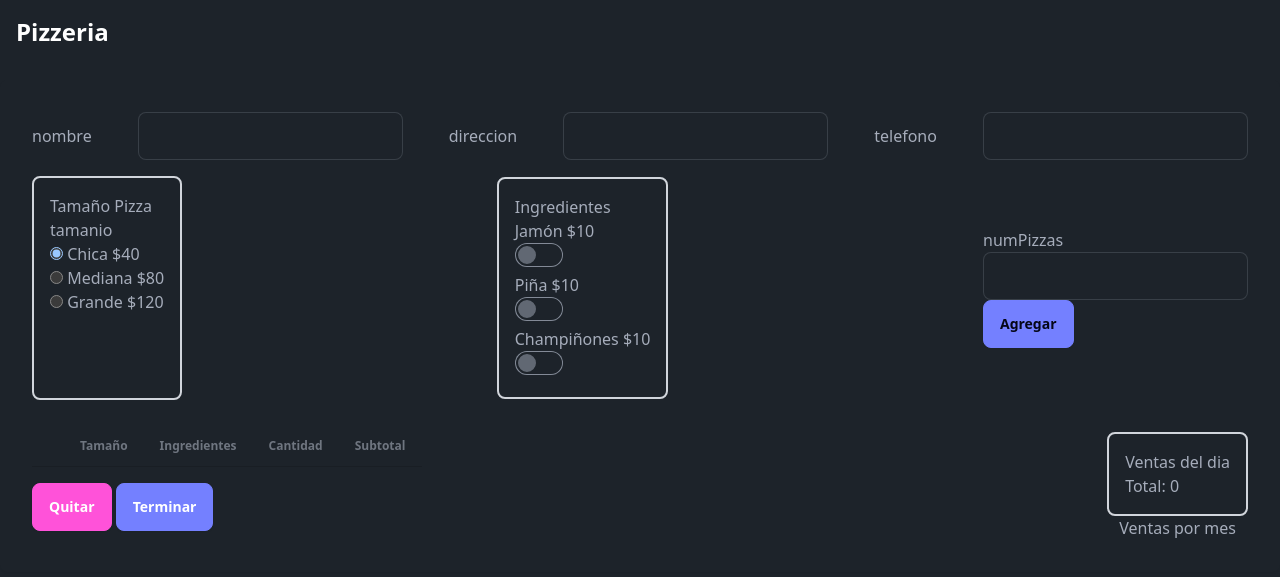
After one commit to IDGS-801-21000016/Practicas_BD_IDGS801, a Flask app: page /pizza in a window 1280 px wide. The commit adds this page. Shown: the top 577 px of the page. Run offline with Flask 3, Linux system fonts and the light colour scheme; lists and menus that the app fills with data are empty; some libraries are stand-ins or nearby versions.

Commit message:
JURH 6/3/2024 practica pizzeria

```diff
--- a/forms.py
+++ b/forms.py
@@ -1,6 +1,6 @@
 
 from flask_wtf import Form
-from wtforms import StringField, IntegerField, EmailField,FloatField
+from wtforms import StringField, IntegerField, EmailField,FloatField,RadioField,BooleanField
 # importamos los validadores de WTForms
 from wtforms.validators import DataRequired, Length, Email
 
@@ -13,8 +13,21 @@ class UserForm(Form):
     email = EmailField('email', validators=[DataRequired(message="El campo es requerido"), Email(message="Ingresa un email valido")])
 
 class EmpleadoForm(Form):
+    id = StringField('id')
     nombre = StringField('nombre',validators=[DataRequired(message="El campo es requerido"), Length(4, 50, "Ingresa un nombre valido")])
     dirección = StringField('direccion', validators=[DataRequired(message="El campo es requerido")])
     telefono = StringField('telefono', validators=[Length(4, 50, "Ingresa un telefono valido min 4 max 50"), DataRequired(message="El campo es requerido")])
     correo = EmailField('correo', validators=[DataRequired(message="El campo es requerido"), Email(message="Ingresa un email valido")])
     sueldo = FloatField('sueldo', validators=[DataRequired(message="El campo es requerido")])
+
+
+class PizzeriaForm(Form):
+    id = StringField('id')
+    Nombre = StringField('nombre',validators=[DataRequired(message="El campo es requerido"), Length(4, 50, "Ingresa un nombre valido")])
+    Direccion = StringField('direccion', validators=[DataRequired(message="El campo es requerido")])
+    Telefono = StringField('telefono', validators=[Length(4, 50, "Ingresa un telefono valido min 4 max 50"), DataRequired(message="El campo es requerido")])
+    NumPizzas = IntegerField('numPizzas', validators=[DataRequired(message="El campo es requerido")])
+    Tamanio = RadioField('tamanio', choices=[('chica', 'Chica $40'), ('mediana', 'Mediana $80'), ('grande', 'Grande $120')], validators=[DataRequired(message="El campo es requerido")], default='chica')
+    Jamon = BooleanField('Jamón $10', default=False)
+    Pina = BooleanField('Piña $10', default=False)
+    Champinones = BooleanField('Champiñones $10', default=False)
--- a/main.py
+++ b/main.py
@@ -1,4 +1,4 @@
-from flask import Flask, render_template, request
+from flask import Flask, render_template, request, jsonify
 from forms import UserForm
 from flask import flash,redirect
 from flask import g
@@ -6,8 +6,10 @@ from flask_wtf.csrf import CSRFProtect
 from config import DevConfig
 app = Flask(__name__)
 from models import db
-from forms import UserForm,EmpleadoForm
-from models import Alumnos,Empleados
+from forms import UserForm,EmpleadoForm,PizzeriaForm
+from models import Alumnos,Empleados,Pizza,Cliente,detalle_pizza_compra,ventaFinal
+import json
+import datetime
 
 
 
@@ -30,6 +32,146 @@ def index():
         return render_template('index.html', form=usuario_form)
 
 
+
+@app.route('/ventasByDayOrMonth', methods=['POST'])
+def ventasByDayOrMonth():
+    dayOrMonth  = request.json["dayOrMonth"]
+    ventas = ventaFinal.query.all()
+
+    # Filtrar las ventas que se hicieron el mismo día sacando del date el día de hoy
+    if dayOrMonth == "day":
+        ventas = [venta_to_dict(venta) for venta in ventas if venta.fecha_compra.date() == datetime.datetime.now().date()]
+        total_ventas = sum(venta["total"] for venta in ventas)
+
+        return jsonify({"total_ventas": total_ventas, "ventas": ventas})
+    else:
+        ventas = [venta_to_dict(venta) for venta in ventas if venta.fecha_compra.month == datetime.datetime.now().month]
+        total_ventas = sum(venta["total"] for venta in ventas)
+
+        return jsonify({"total_ventas": total_ventas, "ventas": ventas})
+
+def venta_to_dict(venta):
+    return {
+        "id": venta.id,
+        "nombreCliente": venta.nombreCliente,
+        "total": venta.total,
+    }
+
+
+
+@app.route('/pizza', methods=['GET', 'POST', 'DELETE', 'PUT'])
+def pizza():
+    pizzeria_form = PizzeriaForm(request.form)
+    precio_pizza = {
+        "chica": 40,
+        "mediana": 80,
+        "grande": 120
+    }
+    ventas = ventaFinal.query.all()
+    #filtrar las ventas que se hicieron el mismo dia sacando del date el dia de hoy
+    ventas = [venta.__dict__ for venta in ventas if venta.fecha_compra.date() == datetime.datetime.now().date()]
+    print(f"Ventas del dia: {ventas}")
+
+    total_ventas = lambda ventas: sum([venta["total"] for venta in ventas])
+
+    if request.method == 'PUT':
+        #aqui se agregan las pizzas a la tabla ventaFinal
+        id_cliente = request.json["id_cliente"]
+        id_pizza = request.json["ids"]
+
+
+
+        pizzas=[]
+        #convertir el string a un arreglo de enteros
+        id_pizza = json.loads(id_pizza)
+
+        #obtenemos todas las pizzas del cliente para calcular el total
+        for id_pizza in id_pizza:
+                pizza = Pizza.query.filter_by(id=id_pizza).first()
+                pizzas.append(pizza)
+
+        pizzas = [pizza.__dict__ for pizza in pizzas]
+
+        cliente = Cliente.query.filter_by(id=id_cliente).first()
+
+        precio_Total =  0
+        for pizza in pizzas:
+                precio_Total += pizza["numPizzas"] * precio_pizza[pizza["tamanio"]] +(10 if pizza["jamon"] else 0) + (10 if pizza["pina"] else 0) + (10 if pizza["champinones"] else 0)
+
+        #agregar ahora so en ventasFinal
+
+        venta = ventaFinal(nombreCliente=cliente.nombre, total=precio_Total)
+        db.session.add(venta)
+        db.session.commit()
+
+        #limpiar los datos de pizzeria_form
+        pizzeria_form.process()
+
+        return render_template('pizza.html', form=pizzeria_form, ventas=ventas, total_ventas=total_ventas(ventas))
+
+    if request.method == 'DELETE':
+        idsToDelete = request.json["idsToDelete"]
+        id_cliente  = request.json["id_cliente"]
+        print(f"idsToDelete: {idsToDelete} del id_cliente: {id_cliente}")
+        #convertir el string a un arreglo de enteros
+        idsToDelete = json.loads(idsToDelete)
+
+        # convertir los ids a enteros
+        for id_pizza in idsToDelete:
+                print(f"Eliminando pizza con id: {id_pizza}")
+                #eliminar la pizza primero de la tabla detalle_pizza_compra
+                detalle = detalle_pizza_compra.query.filter_by(id_cliente=id_cliente, id_pizza=id_pizza).first()
+                db.session.delete(detalle)
+                db.session.commit()
+                pizza = Pizza.query.filter_by(id=id_pizza).first()
+                db.session.delete(pizza)
+                db.session.commit()
+        pizzas = db.session.query(Pizza).join(detalle_pizza_compra).filter(detalle_pizza_compra.id_cliente == id_cliente).all()
+        pizzas = [pizza.__dict__ for pizza in pizzas]
+        pizzeria_form.id.data = id_cliente  # Asignar el ID al formulario
+        #agregar al arreglo de pizzas el subtotal de cada pizza que es numPizzas * precio_pizza[tamanio]
+        for pizza in pizzas:
+            pizza["subtotal"] = pizza["numPizzas"] * precio_pizza[pizza["tamanio"]] +(10 if pizza["jamon"] else 0) + (10 if pizza["pina"] else 0) + (10 if pizza["champinones"] else 0)
+        return render_template('pizza.html', form=pizzeria_form, pizzas=pizzas, ventas=ventas, total_ventas=total_ventas(ventas))
+
+    if request.method == 'POST' and pizzeria_form.validate():
+        id_cliente = pizzeria_form.id.data
+        if not id_cliente:  # Si el ID del cliente no está en el formulario, crear uno nuevo
+            cliente = Cliente(nombre=pizzeria_form.Nombre.data, direccion=pizzeria_form.Direccion.data, telefono=pizzeria_form.Telefono.data)
+            db.session.add(cliente)
+            db.session.commit()
+            id_cliente = cliente.id  # Obtener el ID del cliente creado
+
+        print(f"Cliente: {id_cliente}")
+        pizzeria_form.id.data = id_cliente  # Asignar el ID al formulario
+
+        pizza = Pizza(numPizzas=pizzeria_form.NumPizzas.data, tamanio=pizzeria_form.Tamanio.data, jamon=pizzeria_form.Jamon.data, pina=pizzeria_form.Pina.data, champinones=pizzeria_form.Champinones.data)
+        db.session.add(pizza)
+        db.session.commit()
+
+        detalle = detalle_pizza_compra(id_cliente=id_cliente, id_pizza=pizza.id)
+        db.session.add(detalle)
+        db.session.commit()
+
+        pizzas = db.session.query(Pizza).join(detalle_pizza_compra).filter(detalle_pizza_compra.id_cliente == id_cliente).all()
+        pizzas = [pizza.__dict__ for pizza in pizzas]
+        #agregar al arreglo de pizzas el subtotal de cada pizza que es numPizzas * precio_pizza[tamanio]
+        for pizza in pizzas:
+            pizza["subtotal"] = pizza["numPizzas"] * precio_pizza[pizza["tamanio"]] +(10 if pizza["jamon"] else 0) + (10 if pizza["pina"] else 0) + (10 if pizza["champinones"] else 0)
+
+
+
+
+        print(f"Las pizzas acumuladas son: {pizzas}")
+
+        return render_template('pizza.html', form=pizzeria_form, pizzas=pizzas, ventas=ventas, total_ventas=total_ventas(ventas))
+
+    #regresar las ventas que se hicieron el mismo dia
+
+
+
+    return render_template('pizza.html', form=pizzeria_form, pizzas=[], ventas=ventas, total_ventas=total_ventas(ventas))
+
 @app.route('/empleados', methods=['GET', 'POST'])
 def empleados():
         empleado_form = EmpleadoForm(request.form)
@@ -50,6 +192,51 @@ def empleados():
 def tabla_empleados():
         empleados = Empleados.query.all()
         return render_template('tabla_empleado.html', empleados=empleados)
+
+@app.route('/editar', methods=['GET', 'POST'])
+def editar_empleado():
+        form = EmpleadoForm(request.form)
+        if request.method == 'GET':
+                id = request.args.get('id')
+                empleado = Empleados.query.filter_by(id=id).first()
+                form.nombre.data = empleado.nombre
+                form.dirección.data = empleado.dirección
+                form.telefono.data = empleado.telefono
+                form.correo.data = empleado.correo
+                form.sueldo.data = empleado.sueldo
+                return render_template('empleados.html', form=form)
+        if request.method == 'POST':
+                id = request.args.get('id')
+                empleado = Empleados.query.filter_by(id=id).first()
+                empleado.nombre = form.nombre.data
+                empleado.dirección = form.dirección.data
+                empleado.telefono = form.telefono.data
+                empleado.correo = form.correo.data
+                empleado.sueldo = form.sueldo.data
+                db.session.commit()
+                return redirect("/empleados/tabla")
+
+@app.route('/eliminar', methods=['GET', 'POST'])
+def eliminar_empleado():
+        form = EmpleadoForm(request.form)
+        if request.method == 'GET':
+                id = request.args.get('id')
+                empleado = Empleados.query.filter_by(id=id).first()
+                form.nombre.data = empleado.nombre
+                form.dirección.data = empleado.dirección
+                form.telefono.data = empleado.telefono
+                form.correo.data = empleado.correo
+                form.sueldo.data = empleado.sueldo
+                form.id = empleado.id
+                return render_template('empleados.html', form=form)
+        if request.method == 'POST':
+                id = request.args.get('id')
+                empleado = Empleados.query.filter_by(id=id).first()
+                db.session.delete(empleado)
+                db.session.commit()
+                return redirect("/empleados/tabla")
+
+
 
 
 
--- /dev/null
+++ b/static/main.js
@@ -0,0 +1,135 @@
+let total = 0;
+document
+	.getElementById('terminar')
+	.addEventListener('click', function () {
+		// Hacer un reduce para sumar todos los subtotales que no han sido removidos
+		total = Array.from(
+			document.querySelectorAll('td input[type="checkbox"]')
+		).reduce((acc, checkbox) => {
+			return (
+				acc +
+				Number(
+					checkbox.closest('tr').querySelectorAll('td')[4].innerText
+				)
+			);
+		}, 0);
+
+		// Muestra la confirmación después de cada cambio
+		if (confirm(`¿Desea terminar la orden? El total es: ${total}`)) {
+			// Obtener todos los IDs de las pizzas
+			let ids = Array.from(
+				document.querySelectorAll('td input[type="checkbox"]')
+			).map(checkbox => checkbox.closest('td').id);
+
+			// Fetch para terminar la orden
+			let json = {
+				ids: JSON.stringify(ids),
+				id_cliente: document.querySelector('input[name="id"]').value
+			};
+
+			fetch('/pizza', {
+				method: 'PUT',
+				headers: {
+					'Content-Type': 'application/json',
+					'X-CSRFToken': document.querySelector(
+						'input[name="csrf_token"]'
+					).value
+				},
+				redirect: 'follow',
+				body: JSON.stringify(json)
+			}).then(response => {
+				console.log({ response });
+				window.location.href = response.url;
+			});
+		}
+	});
+
+let idsToDelete = [];
+// Al hacer clic en el botón "quitar", se debe eliminar la fila de la tabla con el checkbox seleccionado
+document
+	.getElementById('quitar')
+	.addEventListener('click', function () {
+		let checkboxes = document.querySelectorAll(
+			'input[type="checkbox"][name="pizzas[]"]:checked'
+		);
+
+		checkboxes.forEach(checkbox => {
+			if (checkbox.checked) {
+				// Obtener el id de la pizza que tiene el td padre
+				idsToDelete.push(Number(checkbox.closest('td').id));
+			}
+		});
+
+		// Fetch para eliminar las pizzas seleccionadas
+		let json = {
+			idsToDelete: JSON.stringify(idsToDelete),
+			id_cliente: document.querySelector('input[name="id"]').value
+		};
+
+		fetch('/pizza', {
+			method: 'DELETE',
+			headers: {
+				'Content-Type': 'application/json',
+				'X-CSRFToken': document.querySelector(
+					'input[name="csrf_token"]'
+				).value
+			},
+			body: JSON.stringify(json)
+		}).then(response => {
+			if (!response.ok) {
+				throw new Error('Network response was not ok');
+			} else {
+				// Eliminar las filas de la tabla
+				idsToDelete.forEach(id => {
+					document.getElementById(id).closest('tr').remove();
+				});
+			}
+		});
+	});
+
+document
+	.getElementById('ventas')
+	.addEventListener('click', function () {
+		//cambiar el texto del boton y label por mes o dia
+		let label = document.getElementById('label_ventas');
+		let button = document.getElementById('ventas');
+		let dayOrMonth;
+
+		if (label.innerText === 'Ventas del dia') {
+			label.innerText = 'Ventas por mes';
+			button.innerText = 'Ventas por dia';
+			dayOrMonth = 'mes';
+		} else {
+			label.innerText = 'Ventas del dia';
+			button.innerText = 'Ventas por mes';
+			dayOrMonth = 'day';
+		}
+
+		// Fetch para obtener las ventas
+		fetch('/ventasByDayOrMonth', {
+			method: 'POST',
+			headers: {
+				'Content-Type': 'application/json',
+				'X-CSRFToken': document.querySelector(
+					'input[name="csrf_token"]'
+				).value
+			},
+			body: JSON.stringify({
+				dayOrMonth
+			})
+		})
+			.then(response => response.json())
+			.then(data => {
+				let ventasContainer =
+					document.getElementById('ventasContainer');
+
+				console.log({ data });
+
+				ventasContainer.innerHTML = '';
+
+				data.ventas.forEach(v => {
+					ventasContainer.innerHTML += `<p>${v.nombreCliente} total ${v.total}</p>`;
+				});
+				ventasContainer.innerHTML += `<p>Total: ${data.total_ventas}</p>`;
+			});
+	});
--- /dev/null
+++ b/templates/layout3.html
@@ -0,0 +1,27 @@
+<!DOCTYPE html>
+<html lang="es" data-theme="dark">
+	<head>
+		<meta charset="UTF-8" />
+		<meta
+			name="viewport"
+			content="width=device-width, initial-scale=1.0"
+		/>
+
+		<link
+			href="https://cdn.jsdelivr.net/npm/daisyui@4.7.2/dist/full.min.css"
+			rel="stylesheet"
+			type="text/css"
+		/>
+		<script src="https://cdn.tailwindcss.com"></script>
+		<script src="../static/main.js" type="module"></script>
+		<title>Pizzeria</title>
+	</head>
+	<body>
+		<header class="bg-primary-500 text-white p-4">
+			<h1 class="text-2xl font-bold">Pizzeria</h1>
+		</header>
+		<main class="mx-auto p-8 shadow-sm rounded-lg mt-4">
+			{% block content %} {% endblock %}
+		</main>
+	</body>
+</html>
--- /dev/null
+++ b/templates/pizza.html
@@ -0,0 +1,130 @@
+{% extends "layout3.html" %} {% import '_macros.html' as macros %} {%
+block content %}
+
+<main>
+	<form method="POST" novalidate id="form">
+		<div class="hidden">
+			{{macros.camposNuevos(form.id, class="hidden")}}
+		</div>
+		<input type="hidden" name="csrf_token" value="{{csrf_token()}}" />
+		<div class="flex flex-row justify-between items-center">
+			{{macros.camposNuevos(form.Nombre, class="input w-full max-w-xs
+			input input-bordered")}} {{macros.camposNuevos(form.Direccion,
+			class="input w-full max-w-xs input input-bordered")}}
+			{{macros.camposNuevos(form.Telefono, class="input w-full
+			max-w-xs input input-bordered")}}
+		</div>
+
+		<div class="flex flex-row justify-between items-center mt-4">
+			<div class="border-2 border-gray-300 p-4 rounded-lg h-56">
+				<label> Tamaño Pizza </label>
+				<div>{{macros.camposNuevos(form.Tamanio)}}</div>
+			</div>
+
+			<div class="border-2 border-gray-300 p-4 rounded-lg">
+				<label> Ingredientes </label>
+				<div>
+					{{macros.camposNuevos(form.Jamon,class="toggle
+					toggle-info")}}
+				</div>
+				<div>
+					{{macros.camposNuevos(form.Pina,class="toggle
+					toggle-info")}}
+				</div>
+				<div>
+					{{macros.camposNuevos(form.Champinones,class="toggle
+					toggle-info")}}
+				</div>
+			</div>
+
+			<div>
+				<div>
+					{{macros.camposNuevos(form.NumPizzas, class="input
+					input-bordered")}}
+				</div>
+
+				<div>
+					<button class="btn btn-primary">Agregar</button>
+				</div>
+			</div>
+		</div>
+
+		<div class="flex flex-row justify-between items-center mt-4">
+			<div>
+				<div class="overflow-x-auto max-h-40 overflow-auto">
+					<table class="table table-zebra">
+						<thead>
+							<th></th>
+							<th>Tamaño</th>
+							<th>Ingredientes</th>
+							<th>Cantidad</th>
+							<th>Subtotal</th>
+						</thead>
+						<tbody>
+							{% for pizza in pizzas %}
+							<tr>
+								<td id="{{pizza.id}}">
+									<!-- agregar el id de la pizza -->
+									<input
+										type="checkbox"
+										name="pizzas[]"
+										id="pizzas"
+									/>
+								</td>
+								<td>{{pizza.tamanio}}</td>
+								<td>
+									{% if pizza.jamon %} Jamon {% endif %} {% if
+									pizza.pina %} Pina {% endif %} {% if
+									pizza.champinones %} Champinones {% endif %}
+								</td>
+								<td>{{pizza.numPizzas}}</td>
+								<td>{{pizza.subtotal}}</td>
+							</tr>
+							{% endfor %}
+						</tbody>
+					</table>
+				</div>
+				<input type="hidden" name="terminar" />
+				<div>
+					<button
+						id="quitar"
+						type="button"
+						class="btn btn-secondary text-white mt-4"
+					>
+						Quitar
+					</button>
+
+					<button
+						type="button"
+						id="terminar"
+						class="btn btn-primary text-white mt-4"
+					>
+						Terminar
+					</button>
+				</div>
+			</div>
+
+			<div class="flex flex-col justify-between items-center mt-4">
+				<div
+					class="overflow-x-auto max-h-40 overflow-auto border-2 border-gray-300 p-4 rounded-lg"
+				>
+					<span id="label_ventas">Ventas del dia</span>
+
+					<div id="ventasContainer">
+						{% for v in ventas %}
+
+						<p>{{v.nombreCliente}} total {{v.total}}</p>
+
+						{% endfor %}
+
+						<p>Total: {{total_ventas}}</p>
+					</div>
+				</div>
+
+				<button id="ventas" type="button">Ventas por mes</button>
+			</div>
+		</div>
+	</form>
+</main>
+
+{% endblock %}
--- a/templates/tabla_empleado.html
+++ b/templates/tabla_empleado.html
@@ -39,11 +39,11 @@
 
 
             <td>
-            <a href="/eliminar.html?id={{e.id}}" class="btn btn-danger">Elimina</a>
+            <a href="/eliminar?id={{e.id}}" class="btn btn-danger">Elimina</a>
               </form>
             </td>
             <td>
-              <a href="/modificar.html?id={{e.id}}" class="btn btn-warning">
+              <a href="/editar?id={{e.id}}" class="btn btn-warning">
                 Modificar
             </a>
             </td>
```
Also changed, not shown: models.py (+34 -0 lines), templates/editar.html (added, +56 -0 lines), templates/eliminar.html (added, +57 -0 lines).
